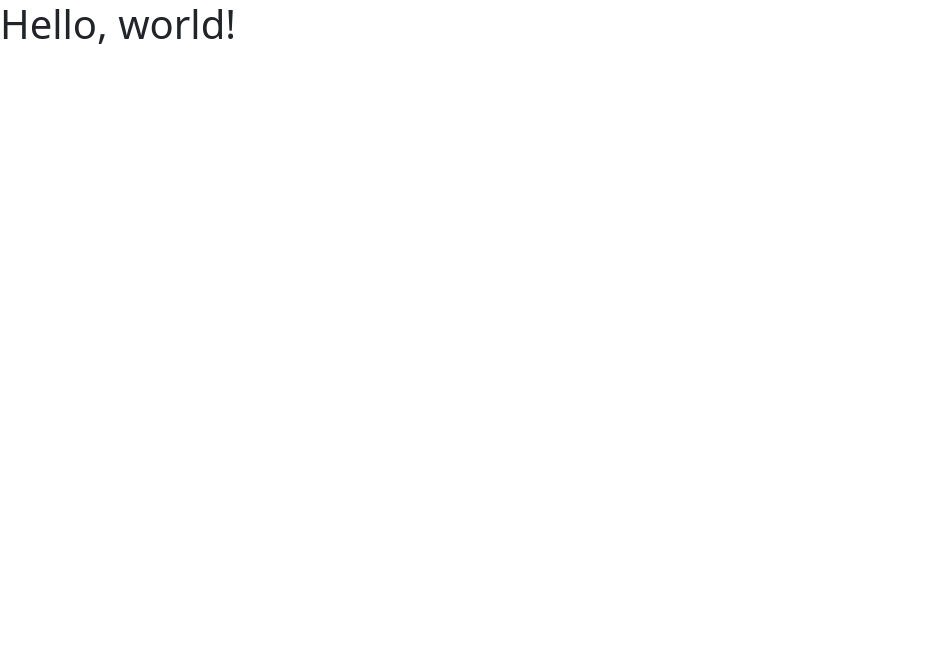
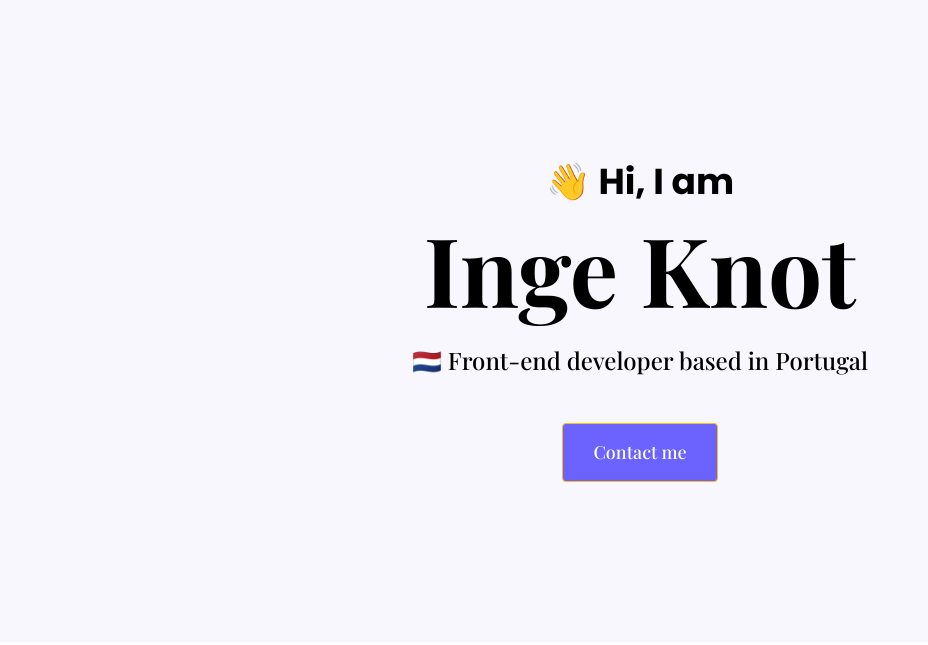
Before and after one commit to ingekn/Responsive-Portfolio, a plain HTML site: page index.html in a window 1280 px wide. Shown: the whole page, without its empty margins (0-928 px from the left). Drawn offline with nearby package versions, Linux system fonts and the light colour scheme.

Commit message:
Updated header homepage

```diff
--- a/CSS/styles.css
+++ b/CSS/styles.css
@@ -0,0 +1,42 @@
+:root {
+  --primary-color: #f9f7fe;
+  --secondary-color: #ffca2c;
+  --branding-color: #6c63ff;
+  --heading-font-family: "Playfair Display", serif;
+  --default-font-family: "Poppins", sans-serif;
+  --box-shadow: 0 5px 10px rgba(0, 0, 0, 0.3);
+}
+.homepage header {
+  background-color: var(--primary-color);
+  text-align: center;
+  padding: 160px;
+  line-height: 1.5px;
+  font-family: var(--heading-font-family);
+  color: black;
+}
+.homepage h1 {
+  font-size: 96px;
+  font-weight: bold;
+}
+.homepage h2 {
+  font-size: 36px;
+  font-family: var(--default-font-family);
+  font-weight: bold;
+}
+.homepage h3 {
+  font-size: 24px;
+  margin-top: 20px;
+}
+p {
+  font-size: 18px;
+  line-height: 1.5;
+  text-align: center;
+}
+.btn-warning {
+  padding: 15px 30px;
+  border-radius: 4px;
+  line-height: 27px;
+  font-size: 18px;
+  color: white;
+  background: var(--branding-color);
+}
--- a/index.html
+++ b/index.html
@@ -2,8 +2,14 @@
 <html lang="en">
   <head>
     <meta charset="utf-8" />
+
+    <meta
+      name="description"
+      content="Homepage of front-end developer, Inge Knot, displaying several coding projects learned how to convert design into code"
+    />
+
     <meta name="viewport" content="width=device-width, initial-scale=1" />
-    <title>Bootstrap demo</title>
+    <title>Front End developer | Inge Knot</title>
     <link
       href="https://cdn.jsdelivr.net/npm/bootstrap@5.3.1/dist/css/bootstrap.min.css"
       rel="stylesheet"
@@ -23,7 +29,16 @@
     ></script>
   </head>
   <body>
-    <h1>Hello, world!</h1>
+    <div class="homepage">
+      <header>
+        <h2>👋 Hi, I am</h2>
+        <h1>Inge Knot</h1>
+        <h3 class="mb-5">🇳🇱 Front-end developer based in Portugal</h3>
+
+        <a href="#" class="btn btn-warning">Contact me</a>
+      </header>
+    </div>
+
     <script
       src="https://cdn.jsdelivr.net/npm/bootstrap@5.3.1/dist/js/bootstrap.bundle.min.js"
       integrity="sha384-HwwvtgBNo3bZJJLYd8oVXjrBZt8cqVSpeBNS5n7C8IVInixGAoxmnlMuBnhbgrkm"
```
